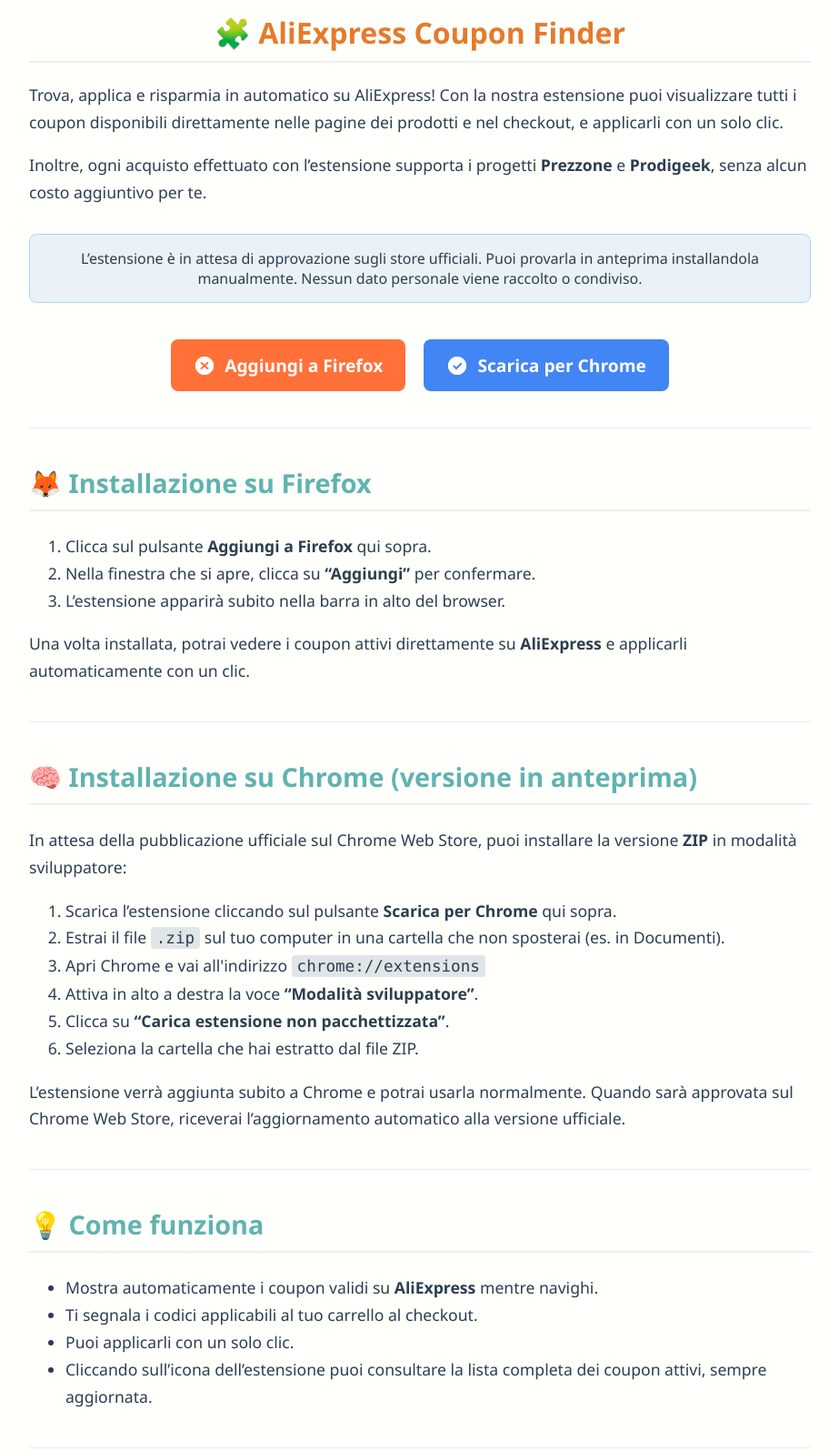
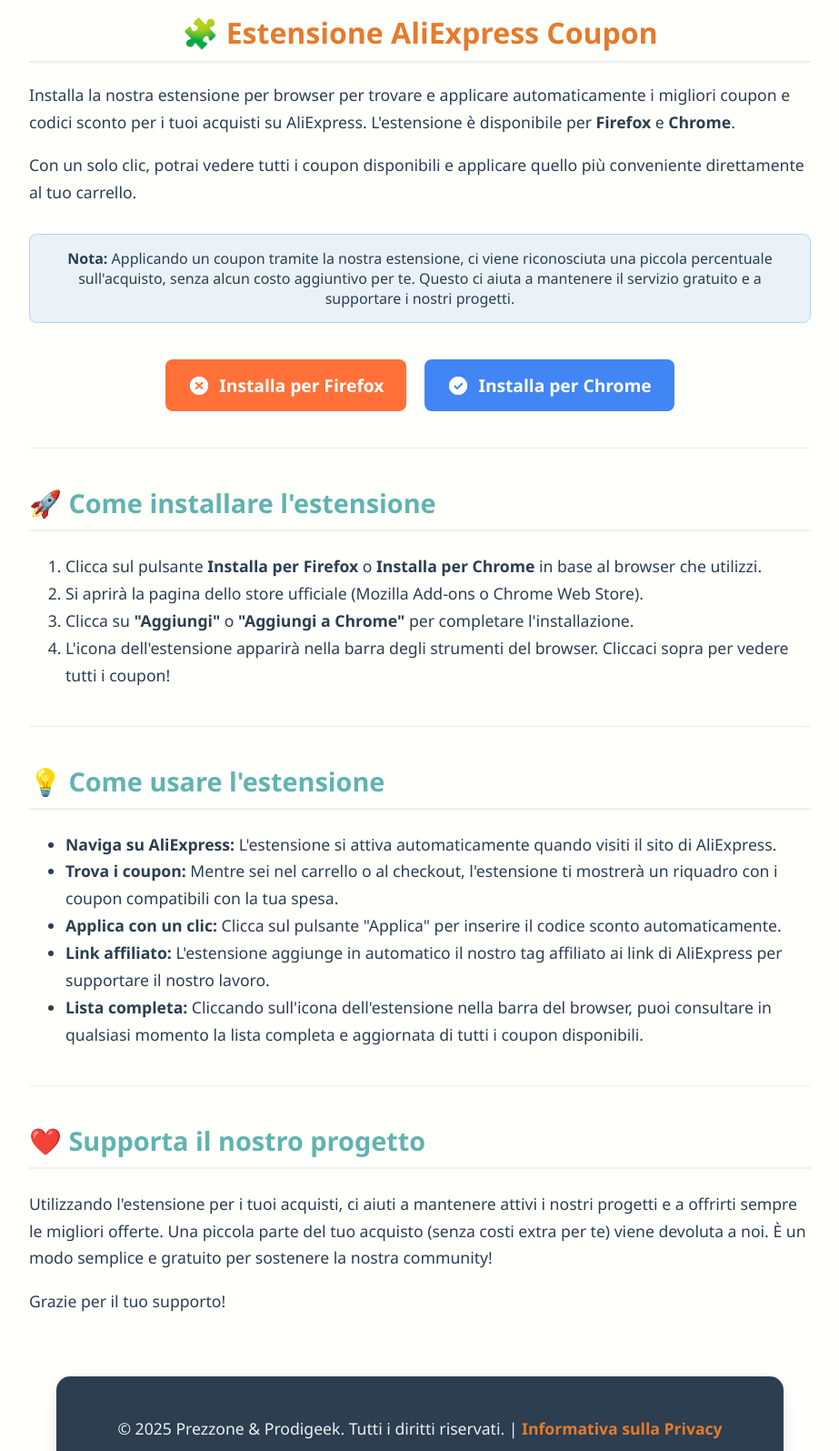
Before and after one commit to alfofire2/alfofire2.github.io, a plain HTML site: page extension.html in a window 1280 px wide. Shown: the part 160-1755 px from the top of the page at 91% size, without its empty margins (178-1101 px from the left). Drawn offline with Linux system fonts and the light colour scheme.

Commit message:
Add files via upload

```diff
--- a/extension.html
+++ b/extension.html
@@ -163,70 +163,56 @@
     </header>
 
     <main class="container">
-        <h1>🧩 AliExpress Coupon Finder</h1>
-        <p>Trova, applica e risparmia in automatico su AliExpress! Con la nostra estensione puoi visualizzare tutti i coupon disponibili direttamente nelle pagine dei prodotti e nel checkout, e applicarli con un solo clic.</p>
-        <p>Inoltre, ogni acquisto effettuato con l’estensione supporta i progetti <strong>Prezzone</strong> e <strong>Prodigeek</strong>, senza alcun costo aggiuntivo per te.</p>
+        <h1>🧩 Estensione AliExpress Coupon</h1>
+        <p>Installa la nostra estensione per browser per trovare e applicare automaticamente i migliori coupon e codici sconto per i tuoi acquisti su AliExpress. L'estensione è disponibile per <strong>Firefox</strong> e <strong>Chrome</strong>.</p>
+        <p>Con un solo clic, potrai vedere tutti i coupon disponibili e applicare quello più conveniente direttamente al tuo carrello.</p>
 
         <div class="disclaimer">
-            L’estensione è in attesa di approvazione sugli store ufficiali. Puoi provarla in anteprima installandola manualmente. Nessun dato personale viene raccolto o condiviso.
+            <strong>Nota:</strong> Applicando un coupon tramite la nostra estensione, ci viene riconosciuta una piccola percentuale sull'acquisto, senza alcun costo aggiuntivo per te. Questo ci aiuta a mantenere il servizio gratuito e a supportare i nostri progetti.
         </div>
 
         <div class="button-container">
-            <a href="https://coupon.prodigeek.it/aliexpress_prodigeek_coupons-0.1.3.xpi" class="download-button firefox-btn">
+            <a href="https://addons.mozilla.org/firefox/addon/aliexpress-prodigeek-coupons/" target="_blank" rel="noopener noreferrer" class="download-button firefox-btn">
                 <svg viewBox="0 0 24 24"><path d="M12 2C6.48 2 2 6.48 2 12s4.48 10 10 10 10-4.48 10-10S17.52 2 12 2zm0 18c-4.41 0-8-3.59-8-8s3.59-8 8-8 8 3.59 8 8-3.59 8-8 8z"/><path d="M0 0h24v24H0z" fill="none"/><path d="M12 2C6.48 2 2 6.48 2 12s4.48 10 10 10 10-4.48 10-10S17.52 2 12 2zm4.17 13.83c-.39.39-1.02.39-1.41 0L12 13.41l-2.76 2.42c-.39.39-1.02.39-1.41 0-.39-.39-.39-1.02 0-1.41L10.59 12 7.83 9.58c-.39-.39-.39-1.02 0-1.41.39-.39 1.02-.39 1.41 0L12 10.59l2.76-2.42c.39-.39 1.02-.39 1.41 0 .39.39.39 1.02 0 1.41L13.41 12l2.76 2.42c.39.39.39 1.02 0 1.41z"/></svg>
-                Aggiungi a Firefox
+                Installa per Firefox
             </a>
-            <a href="https://coupon.prodigeek.it/aliexpress_prodigeek_coupons-0.1.3.zip" class="download-button chrome-btn">
+            <a href="https://chromewebstore.google.com/detail/aliexpress-prodigeek-coup/cpgghlnhbbikildhecpjeicebmbfjcgm" target="_blank" rel="noopener noreferrer" class="download-button chrome-btn">
                 <svg viewBox="0 0 24 24"><path d="M12 2C6.48 2 2 6.48 2 12s4.48 10 10 10 10-4.48 10-10S17.52 2 12 2zm0 18c-4.41 0-8-3.59-8-8s3.59-8 8-8 8 3.59 8 8-3.59 8-8 8z"/><path d="M0 0h24v24H0z" fill="none"/><path d="M12 2C6.48 2 2 6.48 2 12s4.48 10 10 10 10-4.48 10-10S17.52 2 12 2zm-1.08 14.45l-3.82-3.82 1.41-1.41 2.41 2.41 5.1-5.1 1.41 1.41-6.51 6.51z"/></svg>
-                Scarica per Chrome
+                Installa per Chrome
             </a>
         </div>
 
         <hr>
 
         <section>
-            <h2>🦊 Installazione su Firefox</h2>
+            <h2>🚀 Come installare l'estensione</h2>
             <ol>
-                <li>Clicca sul pulsante <strong>Aggiungi a Firefox</strong> qui sopra.</li>
-                <li>Nella finestra che si apre, clicca su <strong>“Aggiungi”</strong> per confermare.</li>
-                <li>L’estensione apparirà subito nella barra in alto del browser.</li>
+                <li>Clicca sul pulsante <strong>Installa per Firefox</strong> o <strong>Installa per Chrome</strong> in base al browser che utilizzi.</li>
+                <li>Si aprirà la pagina dello store ufficiale (Mozilla Add-ons o Chrome Web Store).</li>
+                <li>Clicca su <strong>"Aggiungi"</strong> o <strong>"Aggiungi a Chrome"</strong> per completare l'installazione.</li>
+                <li>L'icona dell'estensione apparirà nella barra degli strumenti del browser. Cliccaci sopra per vedere tutti i coupon!</li>
             </ol>
-            <p>Una volta installata, potrai vedere i coupon attivi direttamente su <strong>AliExpress</strong> e applicarli automaticamente con un clic.</p>
         </section>
 
         <hr>
 
         <section>
-            <h2>🧠 Installazione su Chrome (versione in anteprima)</h2>
-            <p>In attesa della pubblicazione ufficiale sul Chrome Web Store, puoi installare la versione <strong>ZIP</strong> in modalità sviluppatore:</p>
-            <ol>
-                <li>Scarica l’estensione cliccando sul pulsante <strong>Scarica per Chrome</strong> qui sopra.</li>
-                <li>Estrai il file <code>.zip</code> sul tuo computer in una cartella che non sposterai (es. in Documenti).</li>
-                <li>Apri Chrome e vai all'indirizzo <code>chrome://extensions</code></li>
-                <li>Attiva in alto a destra la voce <strong>“Modalità sviluppatore”</strong>.</li>
-                <li>Clicca su <strong>“Carica estensione non pacchettizzata”</strong>.</li>
-                <li>Seleziona la cartella che hai estratto dal file ZIP.</li>
-            </ol>
-            <p>L’estensione verrà aggiunta subito a Chrome e potrai usarla normalmente. Quando sarà approvata sul Chrome Web Store, riceverai l’aggiornamento automatico alla versione ufficiale.</p>
-        </section>
-
-        <hr>
-
-        <section>
-            <h2>💡 Come funziona</h2>
+            <h2>💡 Come usare l'estensione</h2>
             <ul>
-                <li>Mostra automaticamente i coupon validi su <strong>AliExpress</strong> mentre navighi.</li>
-                <li>Ti segnala i codici applicabili al tuo carrello al checkout.</li>
-                <li>Puoi applicarli con un solo clic.</li>
-                <li>Cliccando sull’icona dell’estensione puoi consultare la lista completa dei coupon attivi, sempre aggiornata.</li>
+                <li><strong>Naviga su AliExpress:</strong> L'estensione si attiva automaticamente quando visiti il sito di AliExpress.</li>
+                <li><strong>Trova i coupon:</strong> Mentre sei nel carrello o al checkout, l'estensione ti mostrerà un riquadro con i coupon compatibili con la tua spesa.</li>
+                <li><strong>Applica con un clic:</strong> Clicca sul pulsante "Applica" per inserire il codice sconto automaticamente.</li>
+                <li><strong>Link affiliato:</strong> L'estensione aggiunge in automatico il nostro tag affiliato ai link di AliExpress per supportare il nostro lavoro.</li>
+                <li><strong>Lista completa:</strong> Cliccando sull'icona dell'estensione nella barra del browser, puoi consultare in qualsiasi momento la lista completa e aggiornata di tutti i coupon disponibili.</li>
             </ul>
         </section>
 
         <hr>
 
         <section>
-            <h2>❤️ Supporta il progetto</h2>
-            <p>Usando l’estensione durante i tuoi acquisti, una piccola percentuale del cashback viene riconosciuta a <strong>Prezzone</strong> e <strong>Prodigeek</strong>, senza alcun costo per te. È un modo semplice per sostenere la community e continuare a ricevere offerte, coupon e aggiornamenti.</p>
+            <h2>❤️ Supporta il nostro progetto</h2>
+            <p>Utilizzando l'estensione per i tuoi acquisti, ci aiuti a mantenere attivi i nostri progetti e a offrirti sempre le migliori offerte. Una piccola parte del tuo acquisto (senza costi extra per te) viene devoluta a noi. È un modo semplice e gratuito per sostenere la nostra community!</p>
+            <p>Grazie per il tuo supporto!</p>
         </section>
 
     </main>
```
